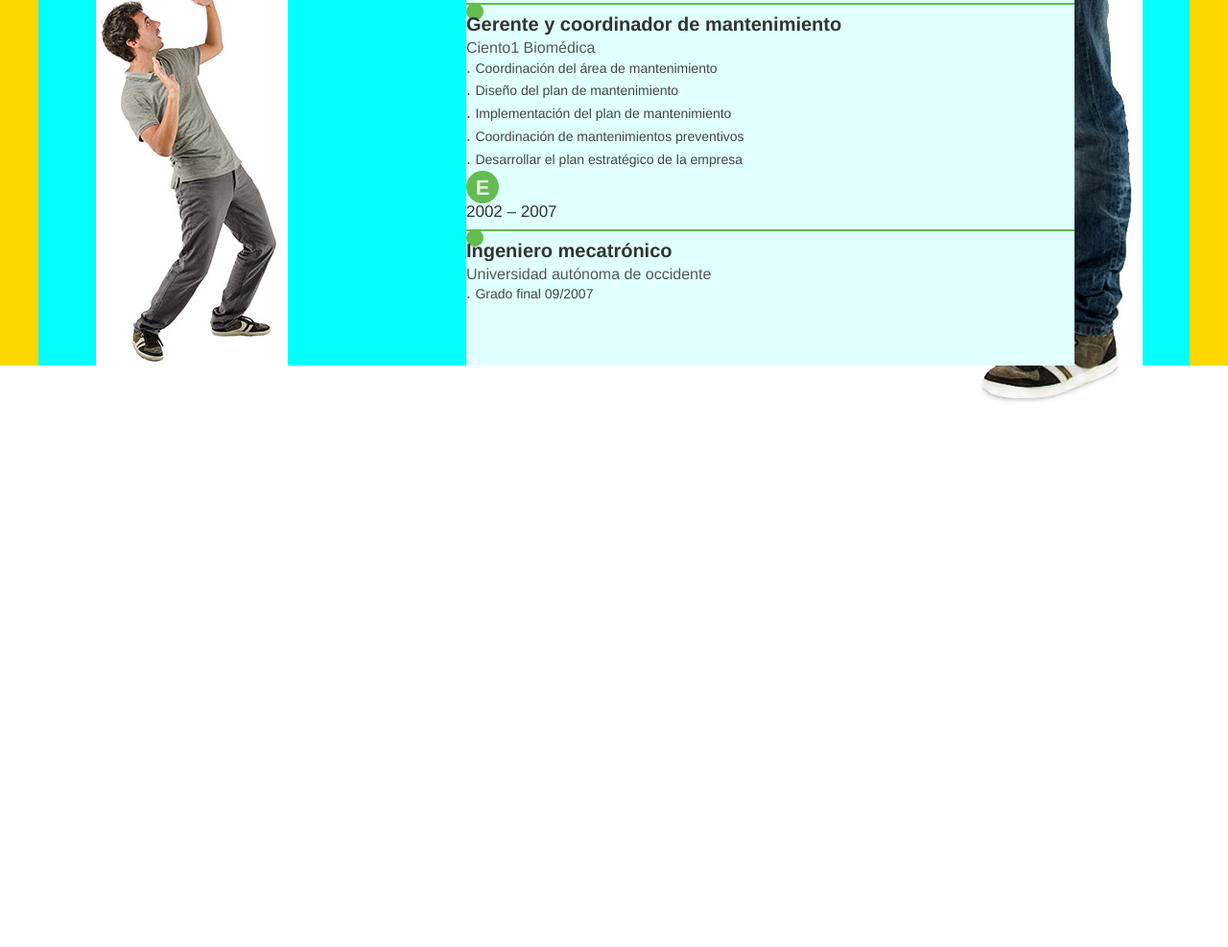
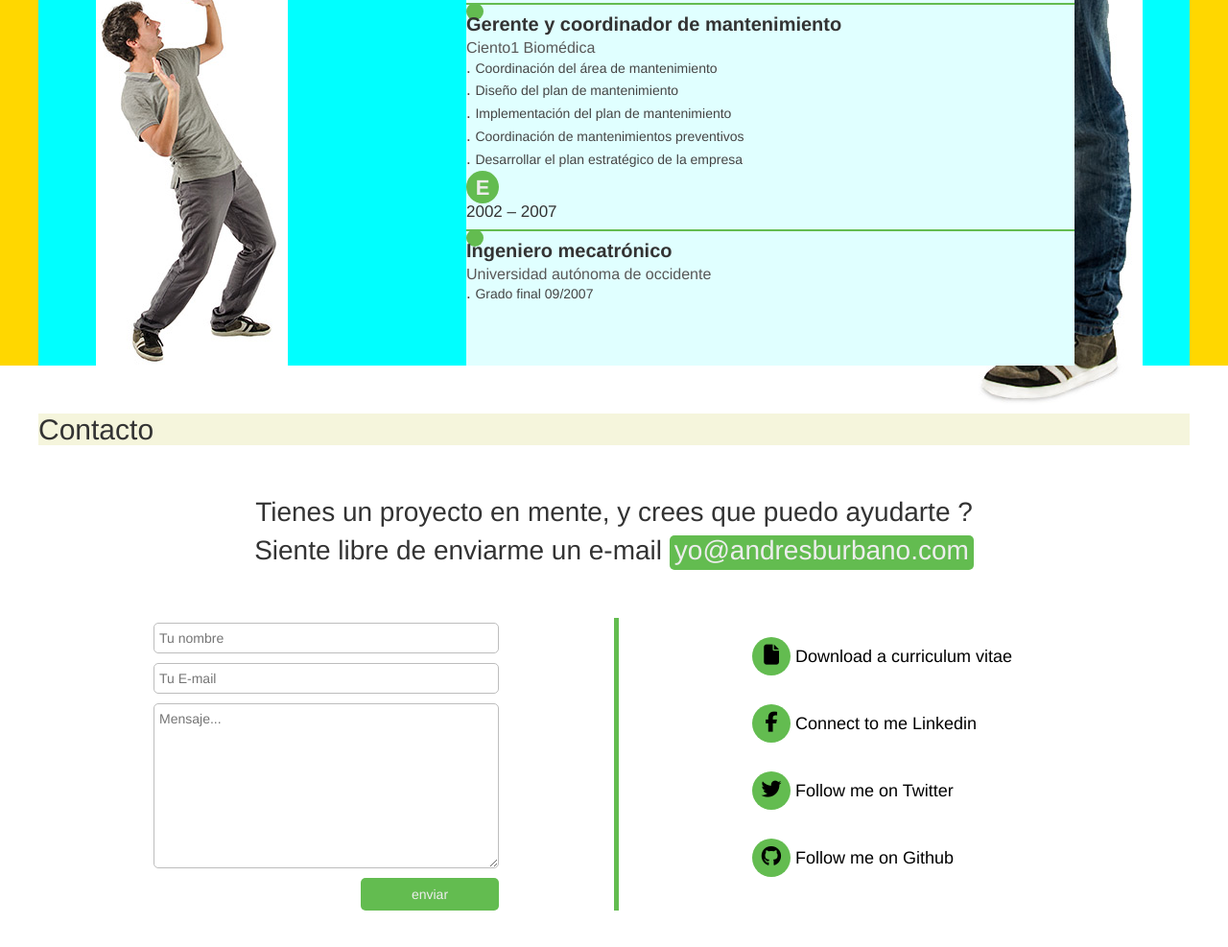
Before and after one commit to Pipe12/experiencia, a plain HTML site: page index.html in a window 1280 px wide. Shown: the part 756-1743 px from the top of the page at 96% size. Before the commit the page ends 1187 px from the top, so only its background shows below. Drawn offline with nearby package versions, Linux system fonts and the light colour scheme.

Commit message:
add section contacto

```diff
--- a/css/style-experiencia.css
+++ b/css/style-experiencia.css
@@ -125,6 +125,171 @@ body {
   z-index: 1;
 }
 
+#contacto .marco {
+  margin-top: 50px;
+  margin-bottom: 50px;
+}
+
+#contacto p {
+  text-align: center;
+  font-size: 28px;
+  margin-top: 30px;
+  margin-bottom: 30px;
+  padding: 20px;
+}
+
+@media screen and (max-width: 830px) {
+  #contacto p {
+    font-size: 24px;
+  }
+}
+
+#contacto p  a {
+  color: #ededed;
+  padding: 0px 5px 5px 5px;
+  border-radius: 5px;
+  background-color: #63bc50;
+}
+
+#contacto p a:hover {
+  text-decoration: none;
+  color: #ededed;
+  background-color: #4d873d;
+}
+
+.formula {
+  /*background-color: aqua;*/
+  width: 50%;
+  float: left;
+  margin: 0;
+}
+
+@media screen and (max-width: 730px) {
+  #contacto .formula {
+    display: block;
+    width: 100%;
+  }
+}
+
+.uno {
+  width: 60%;
+  margin-left: auto;
+  margin-right: auto;
+  /*background-color: lavender;*/
+}
+
+@media screen and (max-width: 1030px) {
+  .redes .uno {
+    width: 75%;
+    margin-left: 15%;
+    margin-right: 10%;
+  }
+}
+
+@media screen and (max-width: 830px) {
+  .redes .uno {
+    width: 85%;
+    margin-left: 10%;
+    margin-right: 5%;
+  }
+}
+
+.formula input {
+  width: 100%;
+  margin: 5px 0px;
+  padding: 5px;
+  border: 1px solid #bdbdbd;
+  border-radius: 5px;
+}
+
+.formula textarea {
+  width: 100%;
+  margin: 5px 0px;
+  padding: 5px;
+  border: 1px solid #bdbdbd;
+  border-radius: 5px;
+}
+
+#contacto button {
+  float: right;
+  width: 40%;
+  height: 34px;
+  background-color: #63bc50;
+  color: #ededed;
+  border-radius: 5px;
+  border: none;
+
+}
+
+#contacto button:hover {
+  background-color: #4d873d;
+  color: #ededed;
+}
+
+@media screen and (max-width: 730px) {
+  #contacto button {
+    position: relative;
+    left: -30%;
+  }
+}
+
+#contacto .redes {
+  color: black;
+  /*background-color: gold;*/
+  width: 50%;
+  height: 305px;
+  display: inline-block;
+  border-left: 5px solid #63bc50;
+}
+
+@media screen and (max-width: 730px) {
+  #contacto .redes {
+    width: 100%;
+    margin-top: 50px;
+    border: none;
+  }
+  .redes .uno {
+    width: 50%;
+    margin-left: auto;
+    margin-right: auto;
+  }
+}
+
+@media screen and (max-width: 620px) {
+  .redes .uno {
+    width: 65%;
+    margin-left: auto;
+    margin-right: auto;
+  }
+}
+
+#contacto .uno a {
+  display: block;
+  font-size: 18px;
+  padding: 10px 0px;
+  margin: 10px 10px 10px 20px;
+  color: #000000;
+  text-decoration: none;
+}
+
+a :hover {
+  color: #ededed;
+  background-color: #63bc50;
+  border-radius: 5px;
+}
+
+.icono {
+  width: 40px;
+  height: 40px;
+  border-radius: 20px;
+  background-color: #63bc50;
+  font-size: 21px;
+  font-weight: bold;
+  display: inline-block;
+  text-align: center;
+  line-height: 37px;
+}
+
 .marco {
 	max-width: 1200px;
 	margin-left: auto;
--- a/index.html
+++ b/index.html
@@ -115,7 +115,64 @@
 
 	<section id="portafolio"></section>
 
-	<section id="contacto"></section>
+	<section id="contacto">
+		<div class="marco">
+			<h2>Contacto</h2>
+			<p>Tienes un proyecto en mente, y crees que puedo ayudarte ? <br> Siente libre de enviarme un e-mail <a href="#">yo@andresburbano.com</a></p>
+			<div class="formula">
+				<div class="uno">
+					<input type="text" name="nombre" placeholder="Tu nombre">
+					<input type="text" name="e-mail" placeholder="Tu E-mail">
+					<textarea name="mensaje" rows="8" cols="80" placeholder="Mensaje..."></textarea>
+					<button type="submit" name="button">enviar</button>
+				</div>
+			</div>
+			<div class="redes">
+				<div class="uno">
+					<a href="#">
+						<div>
+							<div class="icono">
+								<span>
+									<i class="fa fa-file" aria-hidden="true"></i>
+								</span>
+							</div>
+							<span>Download a curriculum vitae </span>
+						</div>
+					</a>
+					<a href="#">
+						<div>
+							<div class="icono">
+								<span>
+									<i class="fa fa-facebook" aria-hidden="true"></i>
+								</span>
+							</div>
+							<span> Connect to me Linkedin </span>
+						</div>
+					</a>
+					<a href="#">
+						<div>
+							<div class="icono">
+								<span>
+									<i class="fa fa-twitter" aria-hidden="true"></i>
+								</span>
+							</div>
+							<span>Follow me on Twitter </span>
+						</div>
+					</a>
+					<a href="#">
+						<div>
+							<div class="icono">
+								<span>
+									<i class="fa fa-github" aria-hidden="true"></i>
+								</span>
+							</div>
+							<span>Follow me on Github </span>
+						</div>
+					</a>
+				</div>
+			</div>
+		</div>
+	</section>
 	<footer></footer>
 
 </body>
```
